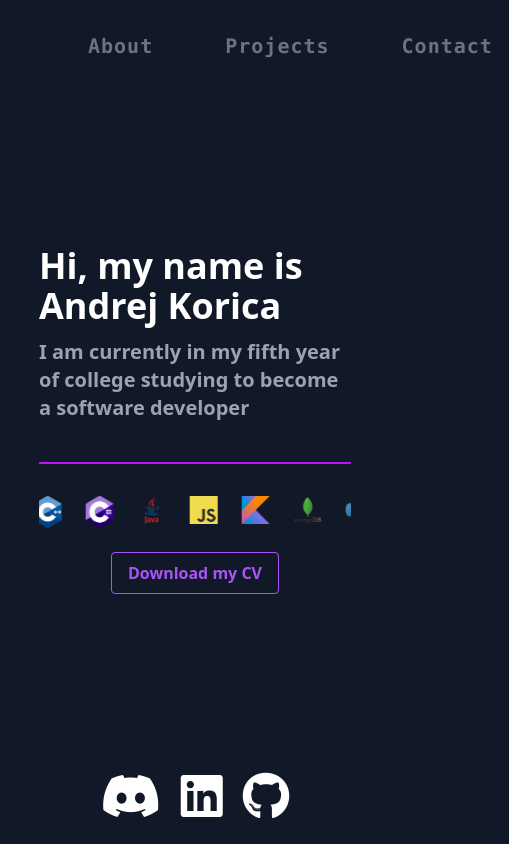
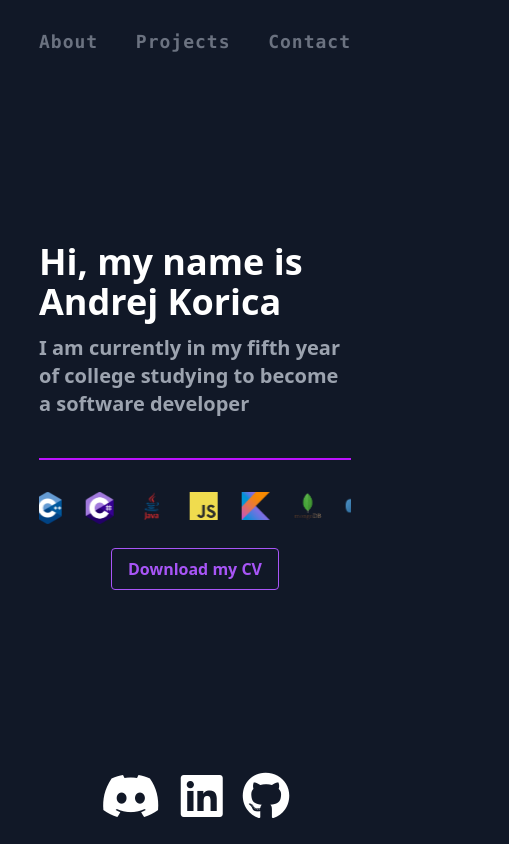
Before and after one commit to andrejkorica/PersonalWebpage, a Vue app: page / in a window 390 px wide. Shown: the whole page, 509 px wide, since content can reach past the window. Built offline with nearby package versions, Linux system fonts and the light colour scheme; what vue-window-size would draw is missing.

Commit message:
responsivness + projects

```diff
--- a/src/App.vue
+++ b/src/App.vue
@@ -1,8 +1,9 @@
 <template>
   <div id="app" class="flex flex-col h-screen">
+
     <navbar />
-      <RouterView />
-    </div>
+    <RouterView />
+  </div>
 </template>
 
 <script>
--- a/src/components/navbar.vue
+++ b/src/components/navbar.vue
@@ -1,30 +1,28 @@
 <template>
-  <nav class="full-width">
+  <nav>
     <div
-      class="max-w-screen-xl flex flex-wrap items-center justify-between p-8 ml-0 md:ml-[5%]"
+      class=" flex flex-wrap items-center w-[80%] mx-auto my-7"
     >
-      <div class="w-full flex">
-        <ul class="flex justify-center">
+        <ul class="flex sm:justify-start justify-between w-full">
           <li>
-            <a href="#" class="p-4 navItems text-base md:text-lg lg:text-xl"
+            <a href="#" class="navItems text-base"
               >About</a
             >
           </li>
           <li>
-            <a href="#" class="p-4 navItems text-base md:text-lg lg:text-xl"
+            <a href="#" class="navItems text-base sm:ml-8"
               >Projects</a
             >
           </li>
           <li>
             <a
               href="mailto:koricaandrej3@gmail.com"
-              class="p-4 navItems text-base md:text-lg lg:text-xl"
+              class="navItems text-base sm:ml-8"
               >Contact</a
             >
           </li>
         </ul>
       </div>
-    </div>
   </nav>
 </template>
 
@@ -34,7 +32,7 @@ export default {};
 
 <style>
 .navItems {
-  @apply relative ml-10 text-gray-500 font-mono font-bold tracking-[1px] text-xl;
+  @apply relative text-gray-500 font-mono font-bold tracking-[1px] sm:text-xl text-lg py-3;
 }
 
 .navItems::after {
--- a/src/router/index.js
+++ b/src/router/index.js
@@ -1,13 +1,19 @@
 import { createRouter, createWebHistory } from 'vue-router'
 import AboutMe from '../views/AboutMe.vue'
+import Projects from '../views/Projects.vue'
 
 const router = createRouter({
   history: createWebHistory(import.meta.env.BASE_URL),
   routes: [
     {
       path: '/',
-      name: 'AboutME',
+      name: 'AboutMe',
       component: AboutMe
+    },
+    {
+      path: '/projects',
+      name: 'projects',
+      component: Projects
     },
 
   ]
--- a/src/views/AboutMe.vue
+++ b/src/views/AboutMe.vue
@@ -1,13 +1,11 @@
 <template>
-  <div class="flex-1 flex items-center justify-center md:mt-[-100px]">
-    <div class="grid grid-cols-6 w-[80%]">
+  <div class="flex-1 flex md:mt-[-100px] w-[80%] mx-auto">
+    <div class="grid grid-cols-6">
       <!-- FIRST GRID ELEMENT -->
       <div
         class="col-span-6 md:col-span-3 flex flex-col items-start justify-center mx-auto"
       >
-        <h2
-          class="text-left mb-3 font-semibold text-white text-4xl lg:text-4xl sm:text-4xl md:text-4xl"
-        >
+        <h2 class="text-left mb-3 font-semibold text-white text-4xl">
           Hi, my name is Andrej Korica
         </h2>
 
@@ -216,11 +214,4 @@ export default {
 .social-icons a {
   margin: 0 5px; /* Adjust the spacing between icons */
 }
-
-@media (max-width: 767px) {
-  .social-icons {
-    flex-direction: column; /* Stack icons vertically on small screens */
-    align-items: flex-end; /* Align icons to the right on small screens */
-  }
-}
 </style>
--- /dev/null
+++ b/src/views/Projects.vue
@@ -0,0 +1,15 @@
+<template>
+  <div>
+
+  </div>
+</template>
+
+<script>
+export default {
+
+}
+</script>
+
+<style>
+
+</style>
```
